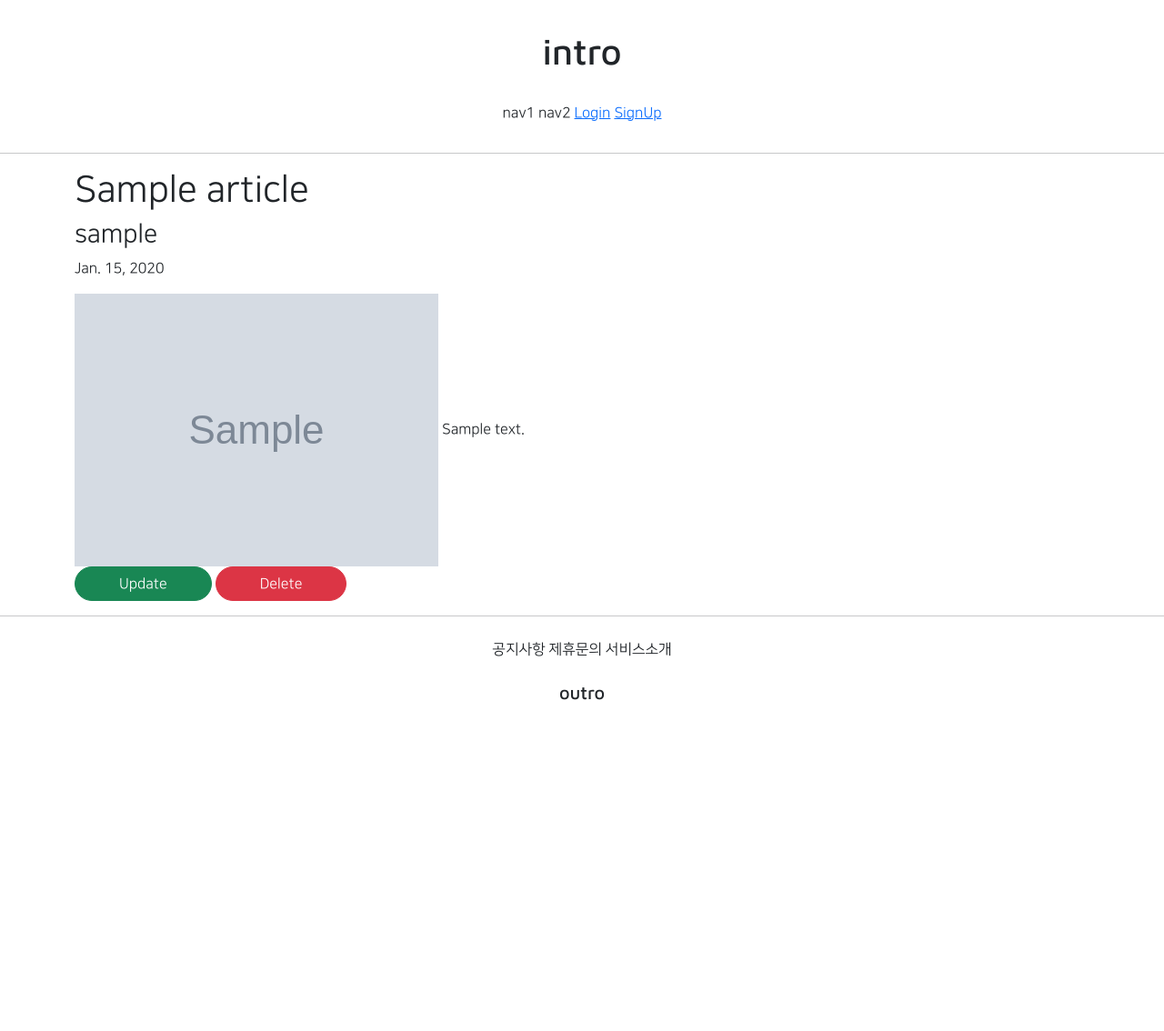
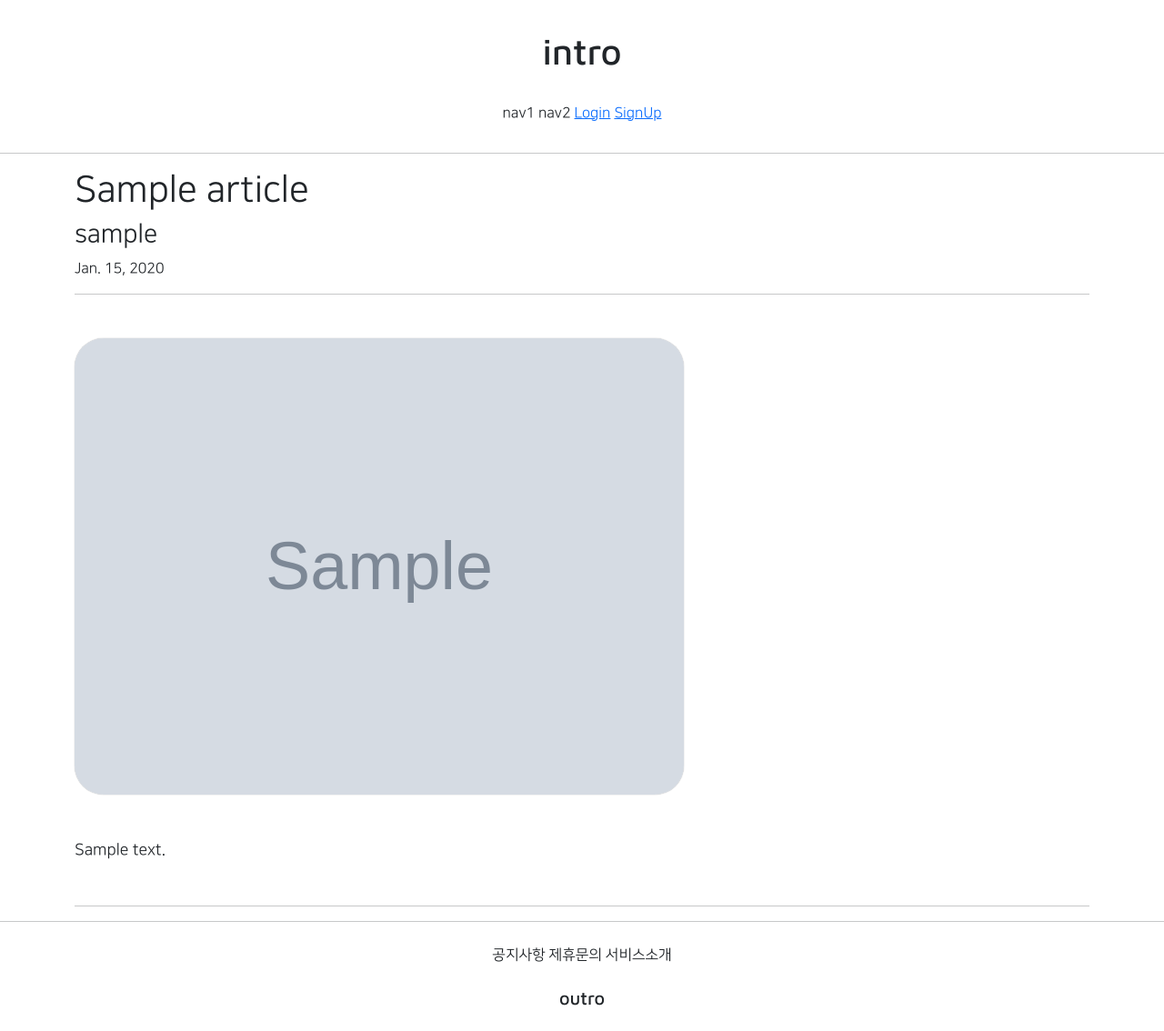
Before and after one commit to innamtt/my_Project, a Django app: page /articles/detail/1 in a window 1280 px wide. Shown: the whole page at 91% size. Before the commit the page ends 770 px from the top, so only its background shows below. Run offline with Django 3.2, Linux system fonts and the light colour scheme; tables that the repository leaves empty hold one stand-in row (values such as "Sample post"); grey boxes marked "Sample" are stand-in pictures; parts of the project's set-up code (start-up, migrations or seed data) failed here and were passed over; some libraries are stand-ins or nearby versions.

Commit message:
2021-08-05 2nd Commit

```diff
--- a/articleapp/templates/articleapp/detail.html
+++ b/articleapp/templates/articleapp/detail.html
@@ -11,10 +11,18 @@
             <h3>{{ target_article.writer.profile.nickname }}</h3>
             <p>{{ target_article.created_at }}</p>
         </div>
-        <div>
+
+        <hr>
+
+        <div class = "my-5">
             {#      게시글 대표 이미지, 게시글 내용      #}
-            <img src="{{ target_article.image.url }}" alt="">
-            {{ target_article.content }}
+            <img src="{{ target_article.image.url }}"
+                 class="article_image"
+                 alt="">
+            <div class = "article_content my-5">
+                {{ target_article.content }}
+            </div>
+            {% if target_article.writer == user %}
             <div>
                 <a href="{% url 'articleapp:update' pk=target_article.pk %}"
                 class="btn btn-success rounded-pill px-5">
@@ -25,6 +33,13 @@
                     Delete
                 </a>
             </div>
+            {% endif %}
+        </div>
+
+        <hr>
+
+        <div>
+            {#      댓글 내용, 댓글 작성      #}
         </div>
     </div>
 
--- a/static/base.css
+++ b/static/base.css
@@ -38,3 +38,14 @@
 .round_button:hover{
     color: dimgrey;
 }
+
+.article_image{
+    width: 60%;
+    border-radius: 2rem;
+    box-shadow: 0 0 1px grey;
+}
+
+.article_content{
+    text-align: left;
+    font-size: 1.1rem;
+}
```
